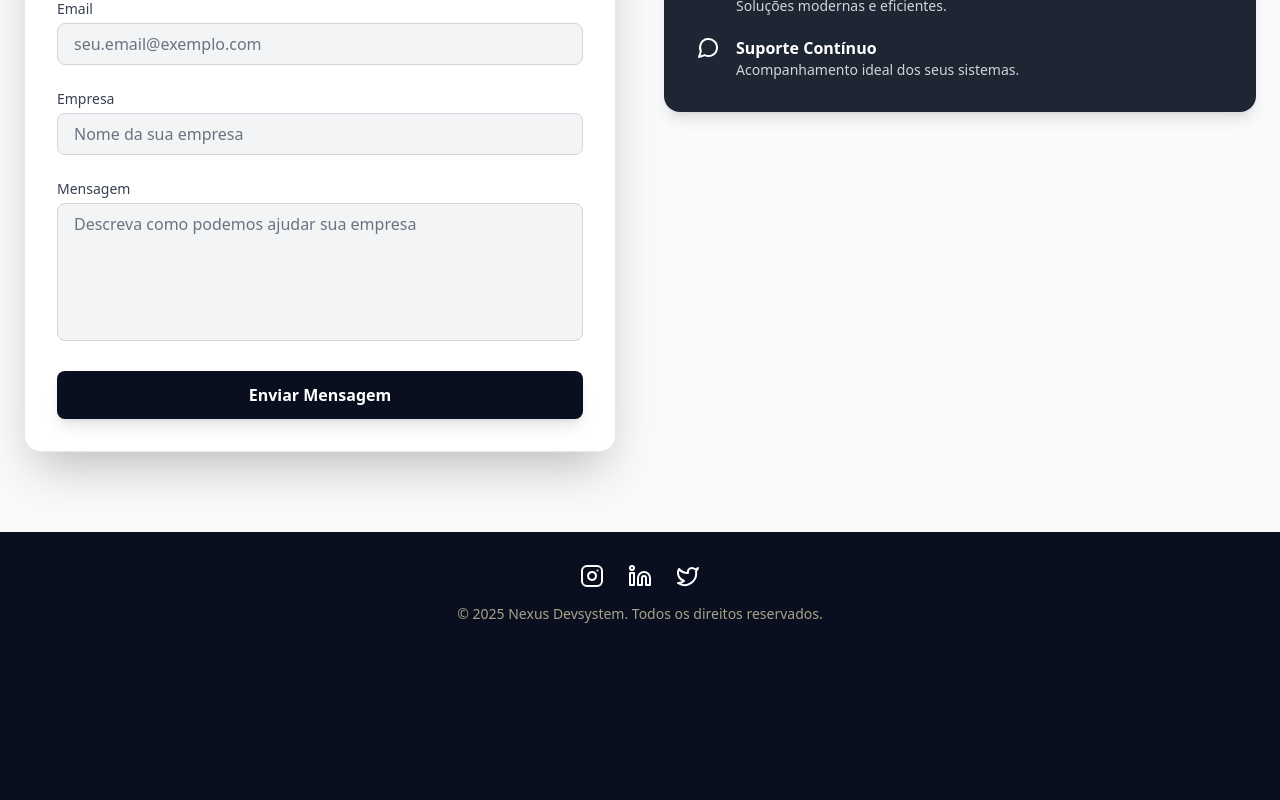
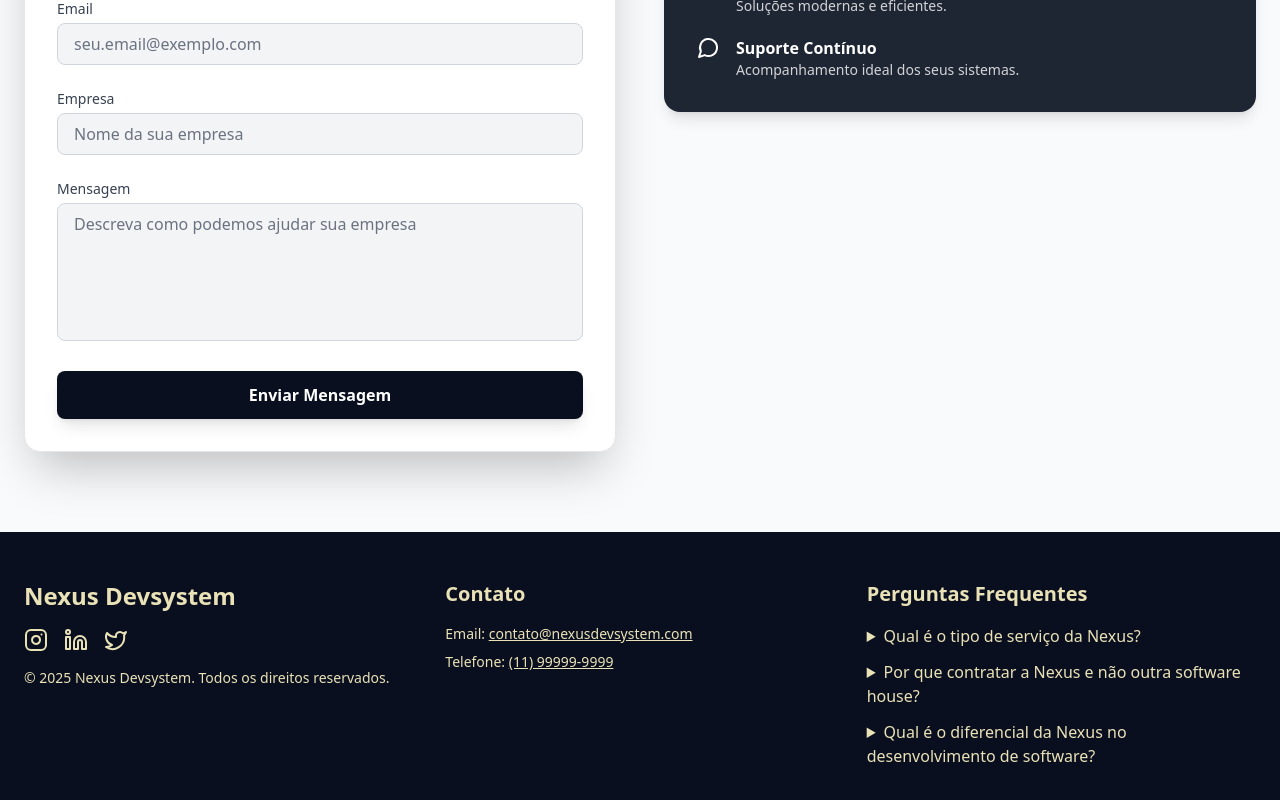
Before and after one commit to NexusDevsystem/nexusweb, a React (Vite) app: page / in a window 1280 px wide. Shown: the part 4401-5201 px from the top of the page. Before the commit the page ends 5057 px from the top, so only its background shows below. Built offline with nearby package versions, Linux system fonts and the light colour scheme.

Commit message:
atualização

```diff
--- a/src/components/Footer.jsx
+++ b/src/components/Footer.jsx
@@ -2,33 +2,97 @@
 import React from 'react'
 import { Instagram, Linkedin, Twitter } from 'lucide-react'
 
-const socials = [
-  { icon: Instagram, url: 'https://www.instagram.com/nexus.devsystem?igsh=NW8xNGg3enhuaXBo&utm_source=qr', label: 'Instagram' },
-  { icon: Linkedin,  url: 'https://www.linkedin.com/in/seu_perfil', label: 'LinkedIn' },
-  { icon: Twitter,   url: 'https://twitter.com/seu_perfil', label: 'Twitter' }
-]
-
 export default function Footer() {
   return (
-    <footer className="bg-primary text-white py-8">
-      <div className="max-w-7xl mx-auto px-4 sm:px-6 lg:px-8 text-center">
-        <div className="flex justify-center space-x-6 mb-4">
-          {socials.map(({ icon: Icon, url, label }) => (
+    <footer className="bg-primary text-accent py-12">
+      <div className="max-w-7xl mx-auto px-6 grid grid-cols-1 md:grid-cols-3 gap-8">
+        {/* Branding + Social */}
+        <div>
+          <h4 className="text-2xl font-bold mb-4">Nexus Devsystem</h4>
+          <div className="flex space-x-4 mb-4">
             <a
-              key={label}
-              href={url}
+              href="https://instagram.com/seu_perfil"
               target="_blank"
               rel="noopener noreferrer"
-              aria-label={label}
               className="hover:text-secondary transition"
             >
-              <Icon className="w-6 h-6" />
+              <Instagram className="w-6 h-6" />
             </a>
-          ))}
+            <a
+              href="https://linkedin.com/in/seu_perfil"
+              target="_blank"
+              rel="noopener noreferrer"
+              className="hover:text-secondary transition"
+            >
+              <Linkedin className="w-6 h-6" />
+            </a>
+            <a
+              href="https://twitter.com/seu_perfil"
+              target="_blank"
+              rel="noopener noreferrer"
+              className="hover:text-secondary transition"
+            >
+              <Twitter className="w-6 h-6" />
+            </a>
+          </div>
+          <p className="text-sm">© 2025 Nexus Devsystem. Todos os direitos reservados.</p>
         </div>
-        <p className="text-sm text-accent/70">
-          © {new Date().getFullYear()} Nexus Devsystem. Todos os direitos reservados.
-        </p>
+
+        {/* Contato */}
+        <div>
+          <h4 className="text-xl font-semibold mb-4">Contato</h4>
+          <p className="text-sm mb-2">
+            Email:{' '}
+            <a
+              href="mailto:contato@nexusdevsystem.com"
+              className="underline hover:text-secondary transition"
+            >
+              contato@nexusdevsystem.com
+            </a>
+          </p>
+          <p className="text-sm">
+            Telefone:{' '}
+            <a
+              href="tel:+551199999999"
+              className="underline hover:text-secondary transition"
+            >
+              (11) 99999-9999
+            </a>
+          </p>
+        </div>
+
+        {/* FAQ */}
+        <div>
+          <h4 className="text-xl font-semibold mb-4">Perguntas Frequentes</h4>
+
+          <details className="mb-3">
+            <summary className="cursor-pointer font-medium hover:text-secondary transition">
+              Qual é o tipo de serviço da Nexus?
+            </summary>
+            <p className="mt-1 text-sm text-accent/80">
+              Oferecemos desenvolvimento de sistemas, otimização de processos e automação inteligente para empresas
+              de todos os portes.
+            </p>
+          </details>
+
+          <details className="mb-3">
+            <summary className="cursor-pointer font-medium hover:text-secondary transition">
+              Por que contratar a Nexus e não outra software house?
+            </summary>
+            <p className="mt-1 text-sm text-accent/80">
+              Porque garantimos soluções personalizadas, foco em resultados mensuráveis e suporte contínuo.
+            </p>
+          </details>
+
+          <details className="mb-3">
+            <summary className="cursor-pointer font-medium hover:text-secondary transition">
+              Qual é o diferencial da Nexus no desenvolvimento de software?
+            </summary>
+            <p className="mt-1 text-sm text-accent/80">
+              Utilizamos tecnologias de ponta e metodologias ágeis para entregar sistemas robustos e escaláveis.
+            </p>
+          </details>
+        </div>
       </div>
     </footer>
   )
```
